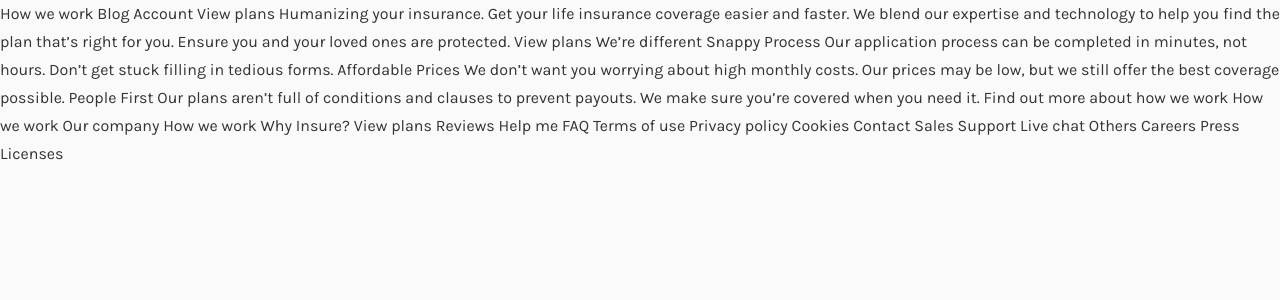
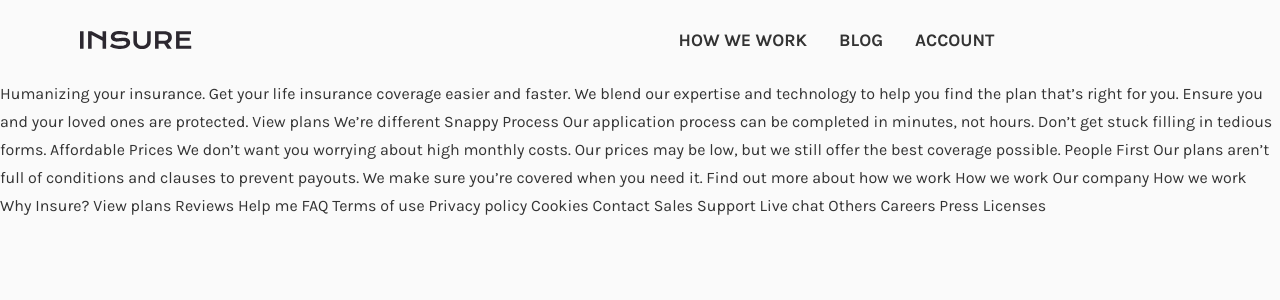
Before and after one commit to Fasunle/insure-landing-page, a React (Vite) app: page / in a window 1280 px wide. Shown: the top 300 px of the page. Built offline with nearby package versions, Linux system fonts and the light colour scheme.

Commit message:
feat: display Header

```diff
--- a/src/App.tsx
+++ b/src/App.tsx
@@ -1,19 +1,21 @@
+import Header from './components/Header';
+
 function App() {
   return (
     <div className='App'>
-      How we work Blog Account View plans Humanizing your insurance. Get your
-      life insurance coverage easier and faster. We blend our expertise and
-      technology to help you find the plan that’s right for you. Ensure you and
-      your loved ones are protected. View plans We’re different Snappy Process
-      Our application process can be completed in minutes, not hours. Don’t get
-      stuck filling in tedious forms. Affordable Prices We don’t want you
-      worrying about high monthly costs. Our prices may be low, but we still
-      offer the best coverage possible. People First Our plans aren’t full of
-      conditions and clauses to prevent payouts. We make sure you’re covered
-      when you need it. Find out more about how we work How we work Our company
-      How we work Why Insure? View plans Reviews Help me FAQ Terms of use
-      Privacy policy Cookies Contact Sales Support Live chat Others Careers
-      Press Licenses
+      <Header />
+      Humanizing your insurance. Get your life insurance coverage easier and
+      faster. We blend our expertise and technology to help you find the plan
+      that’s right for you. Ensure you and your loved ones are protected. View
+      plans We’re different Snappy Process Our application process can be
+      completed in minutes, not hours. Don’t get stuck filling in tedious forms.
+      Affordable Prices We don’t want you worrying about high monthly costs. Our
+      prices may be low, but we still offer the best coverage possible. People
+      First Our plans aren’t full of conditions and clauses to prevent payouts.
+      We make sure you’re covered when you need it. Find out more about how we
+      work How we work Our company How we work Why Insure? View plans Reviews
+      Help me FAQ Terms of use Privacy policy Cookies Contact Sales Support Live
+      chat Others Careers Press Licenses
     </div>
   );
 }
```
